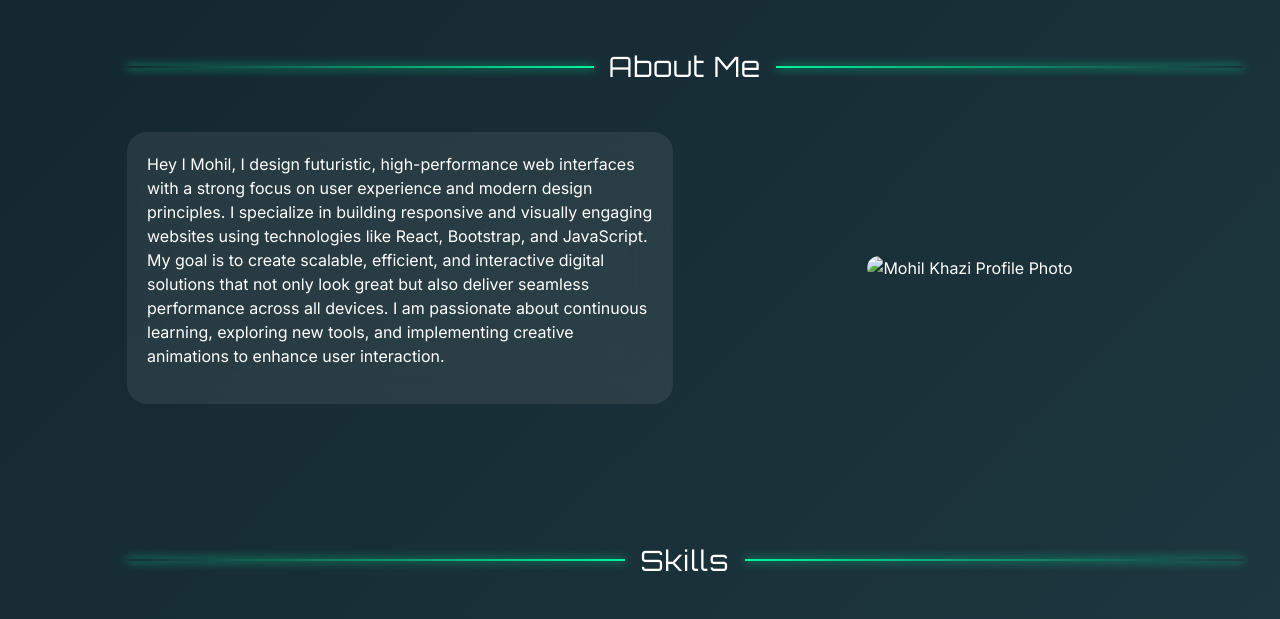
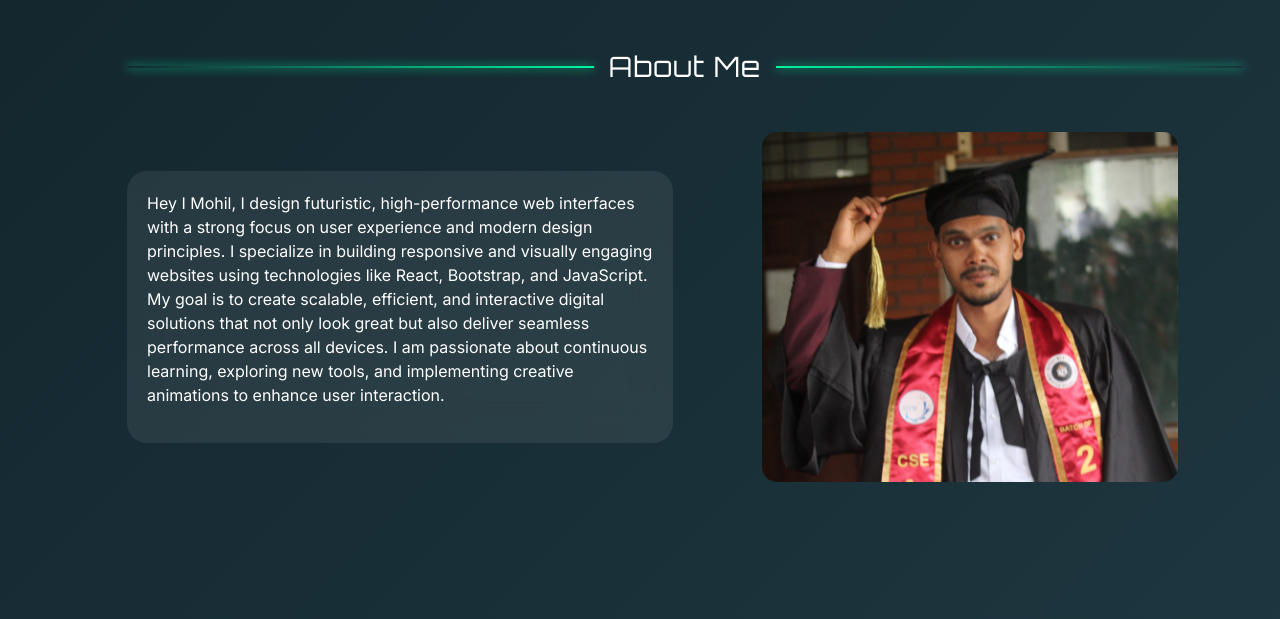
Before and after one commit to Mohil1706/portfolio, a plain HTML site: page index.html in a window 1280 px wide. Shown: the part 820-1439 px from the top of the page. Drawn offline with nearby package versions, Linux system fonts and the light colour scheme; files whose address does not match are found by name.

Commit message:
Update index.html

```diff
--- a/index.html
+++ b/index.html
@@ -75,7 +75,7 @@
 
       <!-- Right Side (Image) -->
       <div class="col-lg-6 text-center about-image">
-        <img src="images/profile.JPG"
+        <img src="portfolio/profile.JPG"
              alt="Mohil Khazi Profile Photo"
              class="img-fluid profile-img">
       </div>
```
